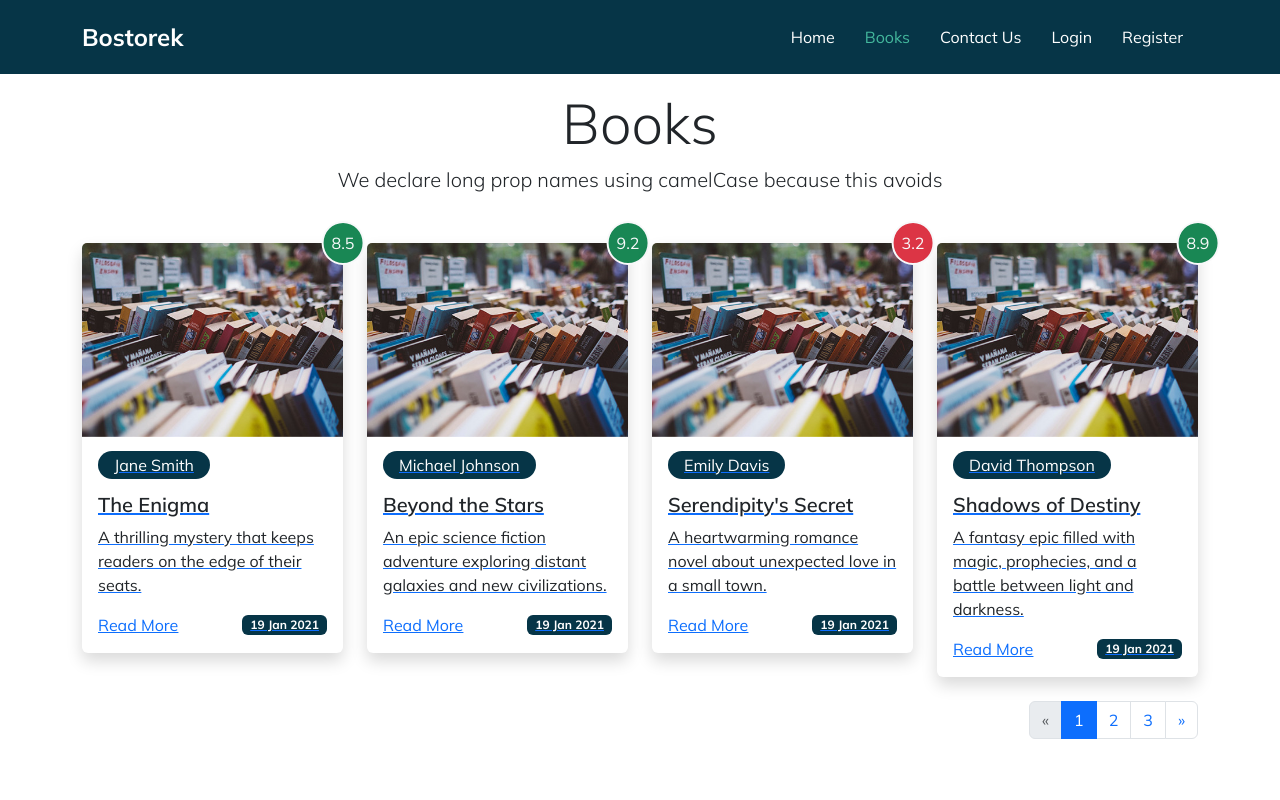
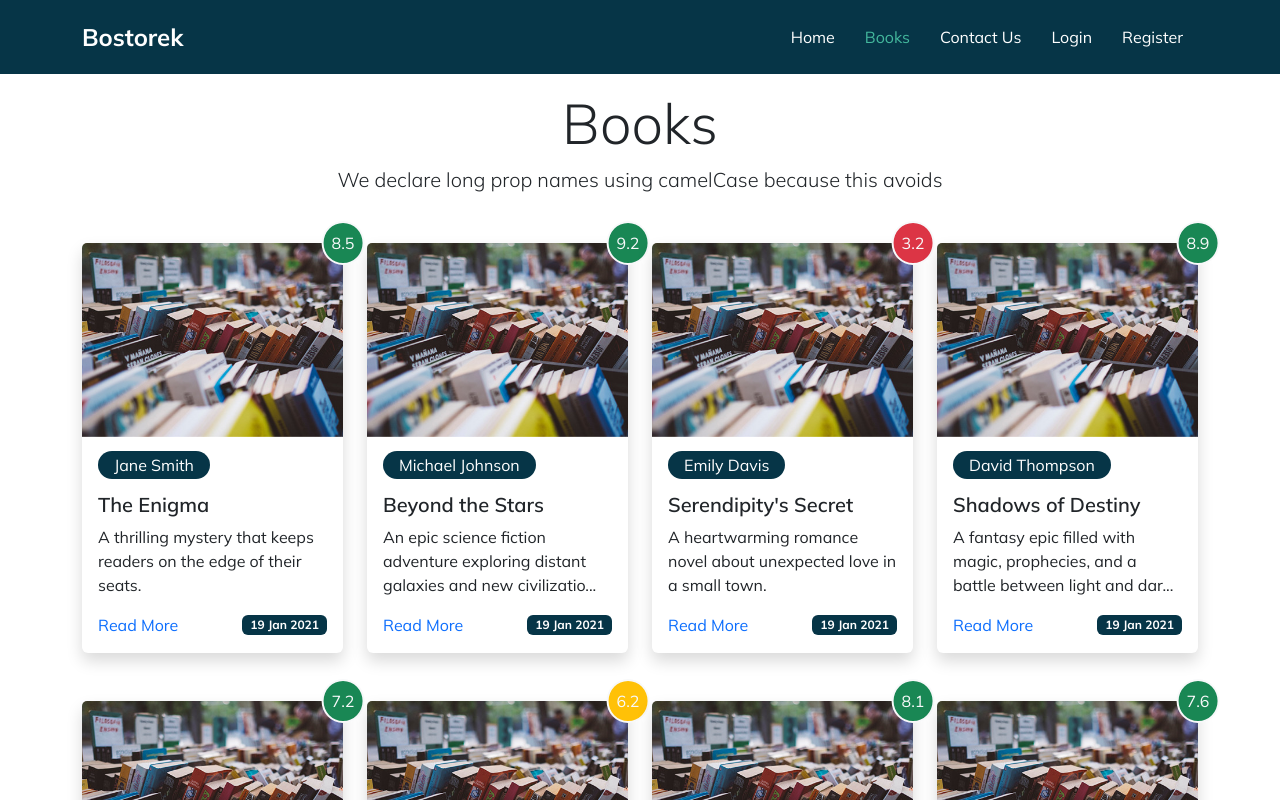
Before and after one commit to ArinSoftware/bostorek-tr, a Vue app in the folder frontend/: page /books in a window 1280 px wide. Shown: the top 800 px of the page. Built offline with nearby package versions, Linux system fonts and the light colour scheme.

Commit message:
lesson 13

```diff
--- a/frontend/src/App.vue
+++ b/frontend/src/App.vue
@@ -22,4 +22,8 @@
 body {
   font-family: 'Mulish', sans-serif;
 }
+
+a {
+  text-decoration: none;
+}
 </style>
--- a/frontend/src/components/BookItem.vue
+++ b/frontend/src/components/BookItem.vue
@@ -8,7 +8,7 @@
         </span>
       </div>
       <h5 class="card-title mt-3 fw-semibold">{{ book.name }}</h5>
-      <p class="card-text">{{ book.description }}
+      <p class="card-text">{{ truncatedText }}
       </p>
       <div class="d-flex justify-content-between align-items-center">
         <a href="#" class="card-link">Read More</a>
@@ -41,9 +41,20 @@
       } else {
         return 'bg-danger'
       }
+    },
+    truncatedText() {
+      if (this.book.description.length > 80) {
+        return this.book.description.slice(0, 80) + '...';
+      }
+
+      return this.book.description;
     }
   }
 }
 </script>
 
-<style lang="scss" scoped></style>
+<style scoped>
+.card-text {
+  min-height: 70px;
+}
+</style>
--- a/frontend/src/components/BookList.vue
+++ b/frontend/src/components/BookList.vue
@@ -1,6 +1,6 @@
 <template>
   <div class="row">
-    <div class="col-sm-6 col-md-4 col-xl-3 mb-4" v-for="book in books" :key="book.id">
+    <div class="col-sm-6 col-md-4 col-xl-3 mb-5" v-for="book in books" :key="book.id">
       <RouterLink :to="'/books/' + book.id">
         <BookItem :book="book" />
       </RouterLink>
--- a/frontend/src/views/BookDetailView.vue
+++ b/frontend/src/views/BookDetailView.vue
@@ -1,26 +1,18 @@
 <template>
   <section>
     <div class="container">
-      <SectionHeader title="Book Detail" text="We declare long prop names using camelCase because this avoids" />
+      <SectionHeader :title="book.name" :text="book.author" />
       <button>Back</button>
       <div class="row mb-4">
         <div class="col-lg-6">
           <img class="card-img-top" src="../../template/images/b_detail.jpg" />
         </div>
         <div class="col-lg-6 details-wrapper">
-          <p class="lead description">Lorem ipsum dolor sit, amet consectetur adipisicing elit. Amet, facilis quisquam.
-            Dolore
-            possimus iusto quia impedit natus, voluptates nemo nisi!
-            Lorem ipsum dolor sit, amet consectetur adipisicing elit. Amet, facilis quisquam.
-            Dolore
-            possimus iusto quia impedit natus, voluptates nemo nisi!
-            Lorem ipsum dolor sit, amet consectetur adipisicing elit. Amet, facilis quisquam.
-            Dolore
-            possimus iusto quia impedit natus, voluptates nemo nisi!</p>
+          <p class="lead description">{{ book.description }}</p>
           <div class="mb-4">
             <div class="row border-bottom pb-2">
               <div class="col-lg-6"><strong>Page</strong></div>
-              <div class="col-lg-6">278</div>
+              <div class="col-lg-6">{{ book.page }}</div>
             </div>
             <div class="row border-bottom pb-2">
               <div class="col-lg-6"><strong>Category</strong></div>
@@ -28,11 +20,11 @@
             </div>
             <div class="row border-bottom pb-2">
               <div class="col-lg-6"><strong>Rating</strong></div>
-              <div class="col-lg-6">7.8</div>
+              <div class="col-lg-6">{{ book.rating }}</div>
             </div>
             <div class="row border-bottom pb-2">
               <div class="col-lg-6"><strong>Upload Date</strong></div>
-              <div class="col-lg-6">19 Jan 2019</div>
+              <div class="col-lg-6">{{ book.uploadDate }}</div>
             </div>
           </div>
 
@@ -107,10 +99,22 @@
 
 <script>
 import SectionHeader from '@/components/SectionHeader.vue';
+import books from "@/db.js"
 export default {
   name: "BookDetailView",
   components: {
     SectionHeader
+  },
+  data() {
+    return {
+      book: null
+    }
+  },
+  created() {
+    const bookId = this.$route.params.id;
+    this.book = books.find(book => book.id === parseInt(bookId))
+
+    console.log("this.book", this.book);
   }
 }
 </script>
--- a/frontend/src/views/BooksView.vue
+++ b/frontend/src/views/BooksView.vue
@@ -24,7 +24,7 @@
     return {
       books: books,
       currentPage: 1,
-      itemsPerPage: 4
+      itemsPerPage: 8
     }
   },
   computed: {
```
